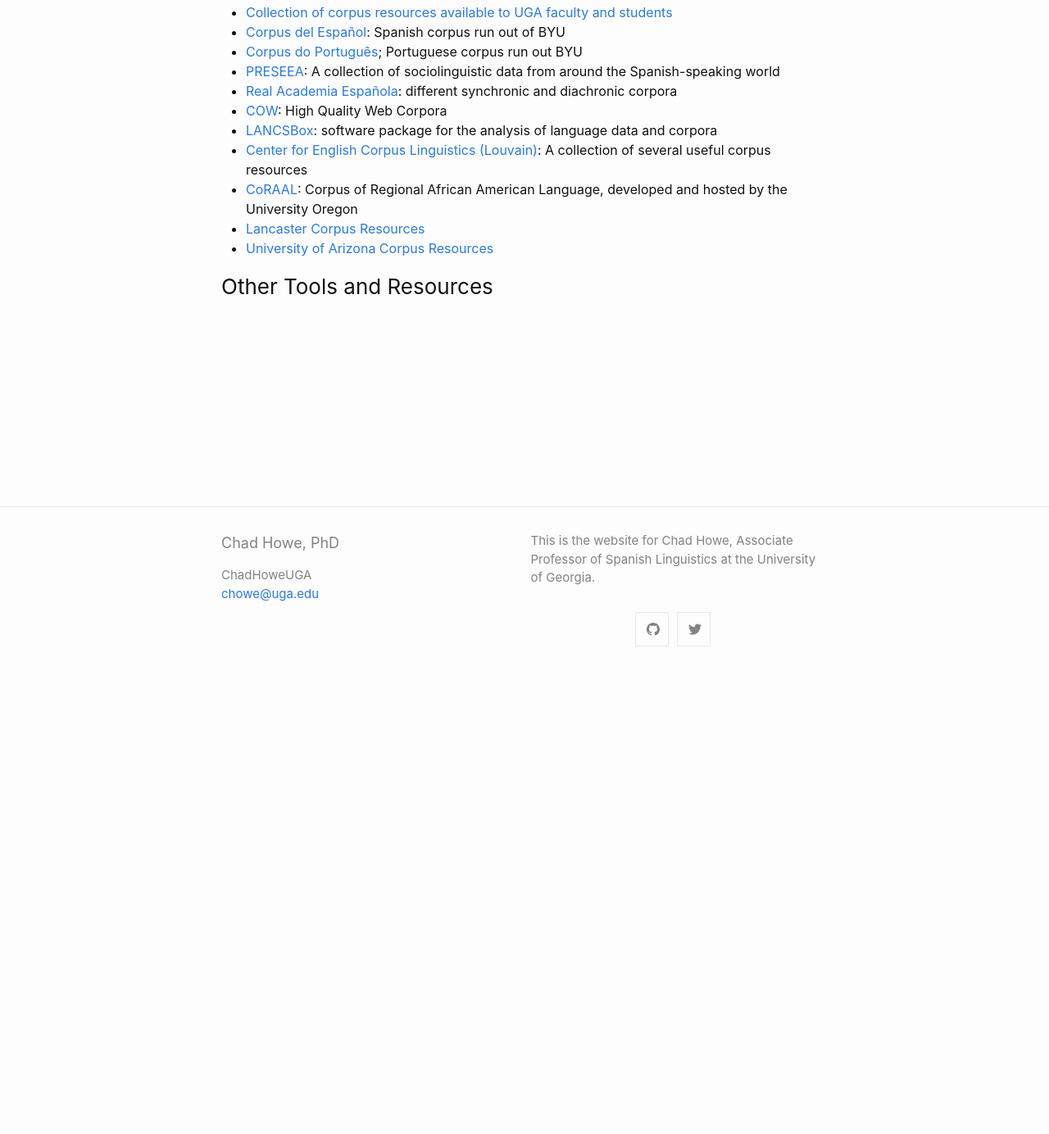
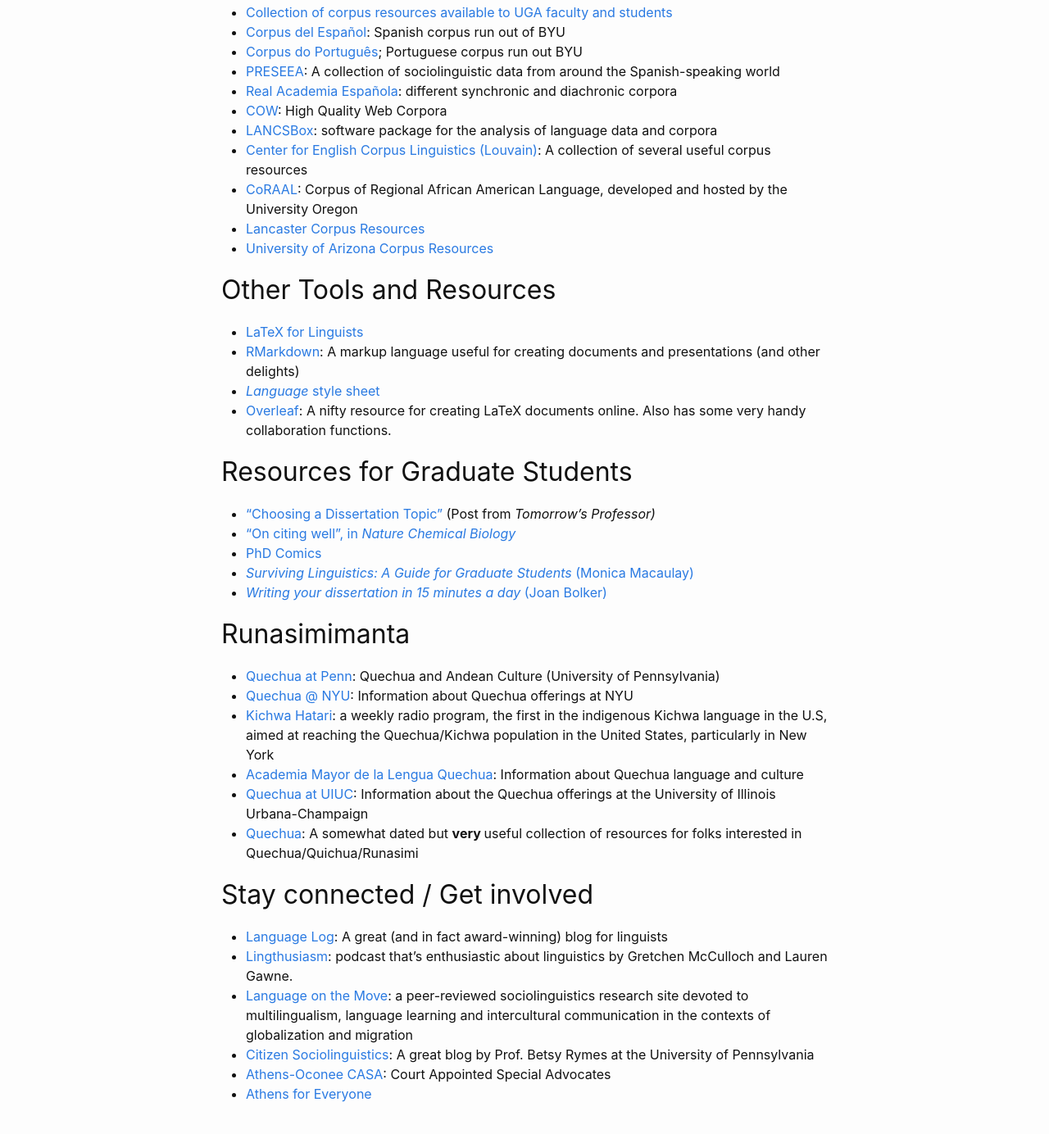
Before and after one commit to ChadHoweUGA/chowe, a Jekyll site: the page built from resources.md, in a window 1280 px wide and 1400 px high, scrolled down 581 px. Shown: the top 1384 px of the window at 82% size. Built offline with Jekyll 4.4.1, drawn with Linux system fonts in a browser that asks for light colours; part of the change alters nothing that is shown.

Commit message:
Update resources.md

```diff
--- a/resources.md
+++ b/resources.md
@@ -29,71 +29,31 @@ Below is a list a resources that students might find useful for their research (
 - <a href="https://cqpweb.lancs.ac.uk/">Lancaster Corpus Resources</a>
 - <a href="https://cesa.arizona.edu/links-other-sociolinguistic-corpora">University of Arizona Corpus Resources</a>
 
-<h3>Other Tools and Resources</h3>
+## Other Tools and Resources
+- <a href="http://www.essex.ac.uk/linguistics/external/clmt/latex4ling/">LaTeX for Linguists</a>
+- <a href="https://rmarkdown.rstudio.com/">RMarkdown</a>: A markup language useful for creating documents and presentations (and other delights)
+- <a href="https://www.linguisticsociety.org/sites/default/files/style-sheet.pdf"><em>Language</em> style sheet</a>
+- <a href="http://www.overleaf.com">Overleaf</a>: A nifty resource for creating LaTeX documents online. Also has some very handy collaboration functions.
 
-{% comment %}
-<ul>
-	<li><a href="http://www.essex.ac.uk/linguistics/external/clmt/latex4ling/">LaTeX for Linguists</a></li>
-	<li><a href="https://rmarkdown.rstudio.com/">RMarkdown</a> - A markup language useful for creating documents and presentations (and other delights)</li>
-	<li><a href="https://www.linguisticsociety.org/sites/default/files/style-sheet.pdf"><em>Language</em> style sheet</a>&nbsp;</li>
-	<li><a href="http://www.overleaf.com">Overleaf</a> - A nifty resource for creating LaTeX documents online. Also has some very handy collaboration functions.</li>
-</ul>
+## Resources for Graduate Students
+- <a href="https://tomprof.stanford.edu/posting/1482">"Choosing a Dissertation Topic"</a>&nbsp;(Post from&nbsp;<em>Tomorrow's Professor)</em>
+- <a href="http://www.nature.com/nchembio/journal/v6/n2/full/nchembio.310.html">"On citing well", in <em>Nature Chemical Biology</em></a>
+- <a href="http://www.phdcomics.com/comics.php">PhD Comics</a>
+- <a href="http://www.cascadilla.com/surviving.html"><em>Surviving Linguistics: A Guide for Graduate Students</em> (Monica Macaulay)</a>
+- <a href="http://www.amazon.com/Writing-Your-Dissertation-Fifteen-Minutes/dp/080504891X"><em>Writing your dissertation in 15 minutes a day</em> (Joan Bolker)</a>
 
-<h3><br />
-Resources for Graduate Students</h3>
+## Runasimimanta
+- <a href="https://web.sas.upenn.edu/quechua/">Quechua at Penn</a>: Quechua and Andean Culture (University of Pennsylvania)
+- <a href="https://as.nyu.edu/content/nyu-as/as/research-centers/clacs/quechua.html">Quechua @ NYU</a>: Information about Quechua offerings at NYU
+- <a href="https://kichwahatari.org/">Kichwa Hatari</a>: a weekly radio program, the first in the indigenous Kichwa language in the U.S, aimed at reaching the Quechua/Kichwa population in the United States, particularly in New York
+- <a href="http://amlq.org.pe/">Academia Mayor de la Lengua Quechua</a>: Information about Quechua language and culture
+- <a href="http://www.clacs.illinois.edu/quechua/">Quechua at UIUC</a>: Information about the Quechua offerings at the University of Illinois Urbana-Champaign
+- <a href="http://www.quechua.org.uk/">Quechua</a>: A somewhat dated but <strong>very </strong>useful collection of resources for folks interested in Quechua/Quichua/Runasimi
 
-<ul>
-	<li><a href="https://tomprof.stanford.edu/posting/1482">"Choosing a Dissertation Topic"</a>&nbsp;(Post from&nbsp;<em>Tomorrow's Professor)</em></li>
-	<li><a href="http://www.nature.com/nchembio/journal/v6/n2/full/nchembio.310.html">"On citing well", in <em>Nature Chemical Biology</em></a></li>
-	<li><a href="http://www.phdcomics.com/comics.php">PhD Comics</a></li>
-	<li><a href="http://www.cascadilla.com/surviving.html"><em>Surviving Linguistics: A Guide for Graduate Students</em> (Monica Macaulay)</a></li>
-	<li><a href="http://www.amazon.com/Writing-Your-Dissertation-Fifteen-Minutes/dp/080504891X"><em>Writing your dissertation in 15 minutes a day</em> (Joan Bolker)</a></li>
-	<li>Crossroads Interdisciplinary Graduate Conference (<a data-entity-type="file" data-entity-uuid="c3ba600d-b92c-411c-be7b-44c281df087a" href="/chowe/sites/faculty.franklin.uga.edu.chowe/files/inline-files/Crossroads%20Graduate%20Conference%202019%20Schedule_0.pdf">full schedule for 2019!</a>)</li>
-</ul>
-
-<h3><br />
-Stay connected / Get involved</h3>
-
-<ul>
-	<li><a href="http://languagelog.ldc.upenn.edu/nll/">Language Log</a> - A great (and in fact award-winning)&nbsp;blog for linguists</li>
-	<li><a href="https://lingthusiasm.com/">Lingthusiasm</a> - A podcast that's enthusiastic about linguistics by Gretchen McCulloch and Lauren Gawne.</li>
-	<li><a href="http://www.languageonthemove.com/#">Language on the Move</a> -&nbsp;a peer-reviewed sociolinguistics research site devoted to multilingualism, language learning and intercultural communication in the contexts of&nbsp;globalization and migration</li>
-	<li><a href="https://citizensociolinguistics.com/">Citizen Sociolinguistics</a> - A great blog by Prof. Betsy Rymes at the University of Pennsylvania</li>
-	<li><a href="http://www.athensoconeecasa.org/">Athens-Oconee CASA</a> - Court Appointed Special Advocates</li>
-	<li><a href="https://athensforeveryone.com/">Athens for Everyone</a></li>
-</ul>
-
-<h3>&nbsp;</h3>
-
-<h3>Runasimimanta</h3>
-
-<ul>
-	<li>
-	<p><a href="https://web.sas.upenn.edu/quechua/">Quechua at Penn</a> - Quechua and Andean Culture (University of Pennsylvania)</p>
-	</li>
-	<li>
-	<p><a href="https://as.nyu.edu/content/nyu-as/as/research-centers/clacs/quechua.html">Quechua @ NYU</a> - Information about Quechua offerings at NYU</p>
-	</li>
-	<li>
-	<p><a href="https://kichwahatari.org/">Kichwa Hatari</a> -&nbsp;a weekly radio program, the first in the indigenous Kichwa language in the U.S, aimed at reaching the Quechua/Kichwa population in the United States, particularly in New York</p>
-	</li>
-	<li>
-	<p><a href="http://amlq.org.pe/">Academia Mayor de la Lengua Quechua</a> - Information about Quechua language and culture</p>
-	</li>
-	<li>
-	<p><a href="http://www.clacs.illinois.edu/quechua/">Quechua at UIUC</a> - Information about the Quechua offerings at the University of Illinois Urbana-Champaign</p>
-	</li>
-	<li>
-	<p><a href="http://www.quechua.org.uk/">Quechua</a> - A somewhat dated but <strong>very </strong>useful collection of resources for folks interested in Quechua/Quichua/Runasimi</p>
-	</li>
-</ul>
-
-<h3><strong>Other</strong></h3>
-
-<ul>
-	<li>
-	<p>Workshop at Crossroads 2019: <a data-entity-type="file" data-entity-uuid="c45fd583-3829-4985-a1ba-8b3039d865a1" href="/chowe/sites/faculty.franklin.uga.edu.chowe/files/inline-files/CorpusWorkshop.LewisHowe.Handout.pdf">Handout</a></p>
-	</li>
-</ul>
-
-{% endcomment %}
+## Stay connected / Get involved
+- <a href="http://languagelog.ldc.upenn.edu/nll/">Language Log</a>: A great (and in fact award-winning)&nbsp;blog for linguists
+- <a href="https://lingthusiasm.com/">Lingthusiasm</a>: podcast that's enthusiastic about linguistics by Gretchen McCulloch and Lauren Gawne.
+- <a href="http://www.languageonthemove.com/#">Language on the Move</a>: a peer-reviewed sociolinguistics research site devoted to multilingualism, language learning and intercultural communication in the contexts of globalization and migration
+- <a href="https://citizensociolinguistics.com/">Citizen Sociolinguistics</a>: A great blog by Prof. Betsy Rymes at the University of Pennsylvania
+- <a href="http://www.athensoconeecasa.org/">Athens-Oconee CASA</a>: Court Appointed Special Advocates
+- <a href="https://athensforeveryone.com/">Athens for Everyone</a>
```
